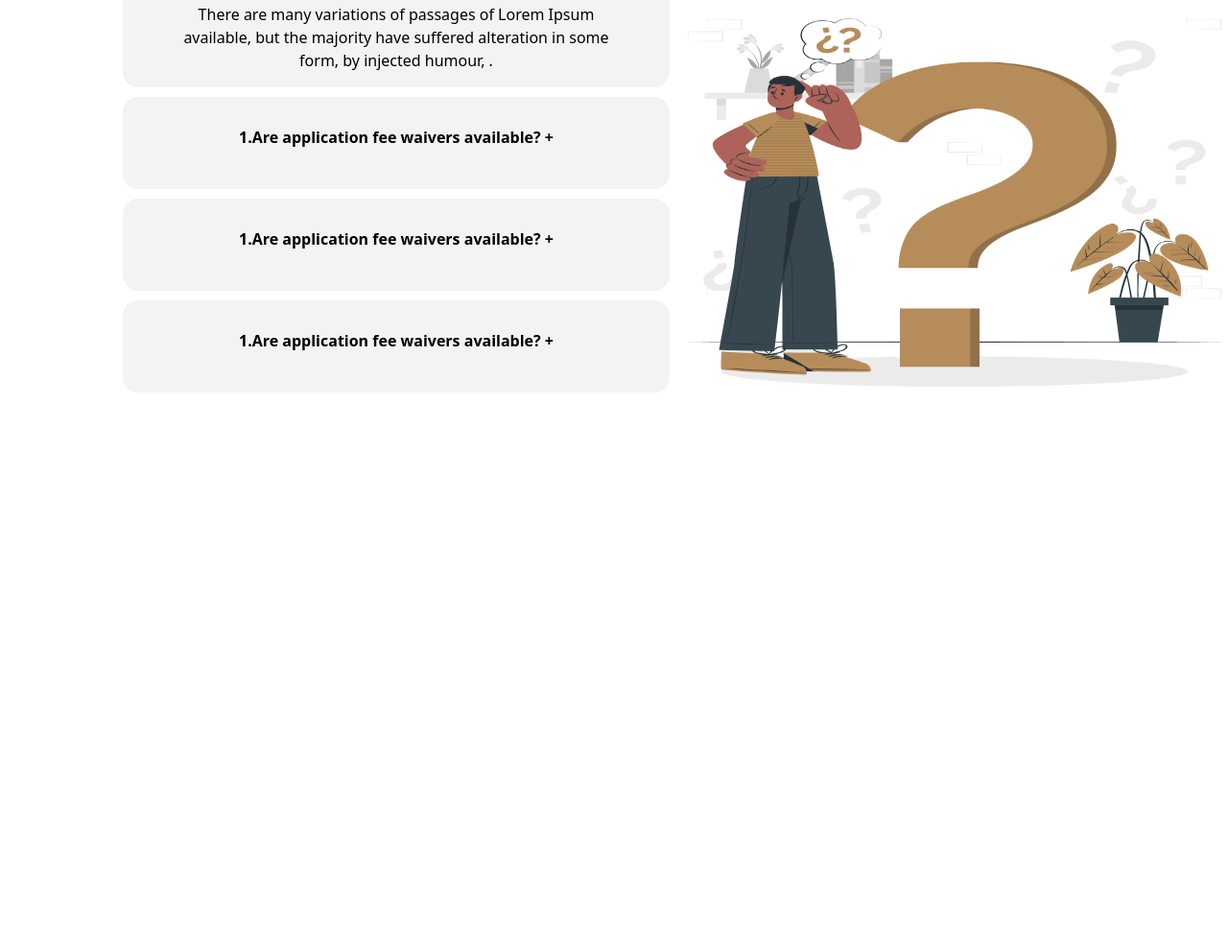
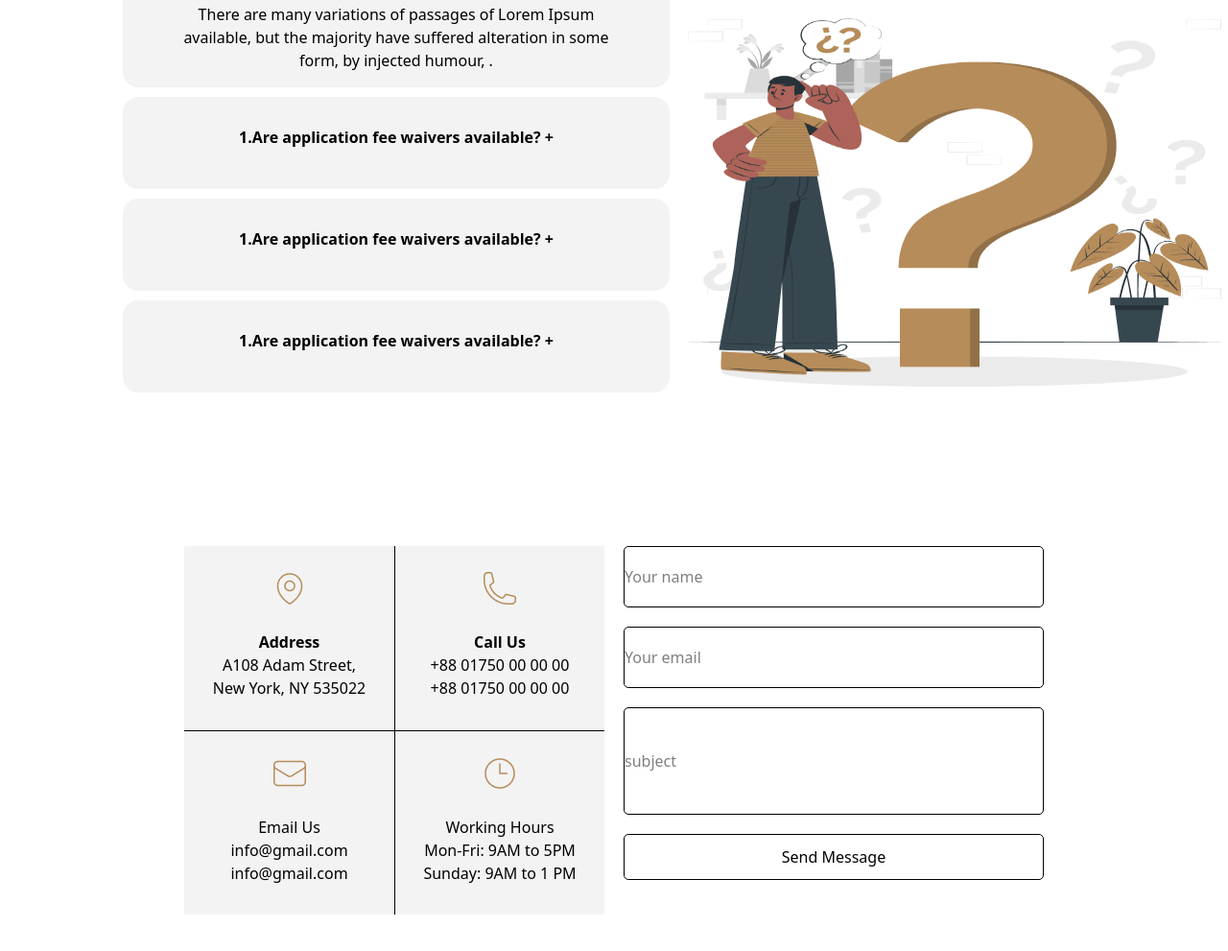
Before and after one commit to student-Imran/PH-Module-11-practice, a plain HTML site: page index.html in a window 1280 px wide. Shown: the part 1905-2896 px from the top of the page at 96% size. Before the commit the page ends 2386 px from the top, so only its background shows below. Drawn offline with nearby package versions, Linux system fonts and the light colour scheme.

Commit message:
contact section done

```diff
--- a/index.html
+++ b/index.html
@@ -109,8 +109,42 @@
           </div>
           <img class="max-h-96 mt-14 flex-1/3" src="./images/faq.png" alt="">
        </div>
-
-       <br><br><br>
+            <div class="w-4xl h-96 mx-auto flex mt-40 gap-5">
+              <div class="grid grid-cols-2 grid-rows-2 flex-1/2">
+               <div class="text-center bg-[rgb(243,243,243)]">
+                <img class="mx-auto my-6" src="./images/location.png" alt="">
+                <h1 class="font-bold">Address</h1>
+                <p>A108 Adam Street,</p>
+                <p>New York, NY 535022</p>
+               </div>
+               <div class="border-l text-center bg-[rgb(243,243,243)]">
+                <img class="mx-auto  my-6" src="./images/call.png" alt="">
+                <h1 class="font-bold">Call Us</h1>
+                <p>+88 01750 00 00 00</p>
+                <p>+88 01750 00 00 00</p>
+               </div>
+               <div class="border-t text-center bg-[rgb(243,243,243)]">
+                <img class="mx-auto  my-6" src="./images/email.png" alt="">
+                <h1>Email Us</h1>
+                <p>info@gmail.com</p>
+                <p>info@gmail.com</p>
+               </div>
+               <div class="border-t border-l text-center bg-[rgb(243,243,243)]">
+                <img class="mx-auto  my-6" src="./images/time.png" alt="">
+                <h1>Working Hours</h1>
+                <p>Mon-Fri: 9AM to 5PM</p>
+                <p>Sunday: 9AM to 1 PM</p>
+               </div>
+              </div>
+              <div class="flex-1/2">
+                <form action="">
+                  <input class="w-full border h-16 rounded-[5px]" type="text" placeholder="Your name">
+                  <input class="w-full border mt-5 h-16 rounded-[5px]" type="email" name="" id="" placeholder="Your email">
+                  <input class="w-full border mt-5 h-28 rounded-[5px]" type="text" placeholder="subject">
+                  <button class="w-full border mt-5 h-12 rounded-[5px]">Send Message</button>
+                </form>
+              </div>
+            </div><br><br><br>
     </main>
     <footer>
 
```
